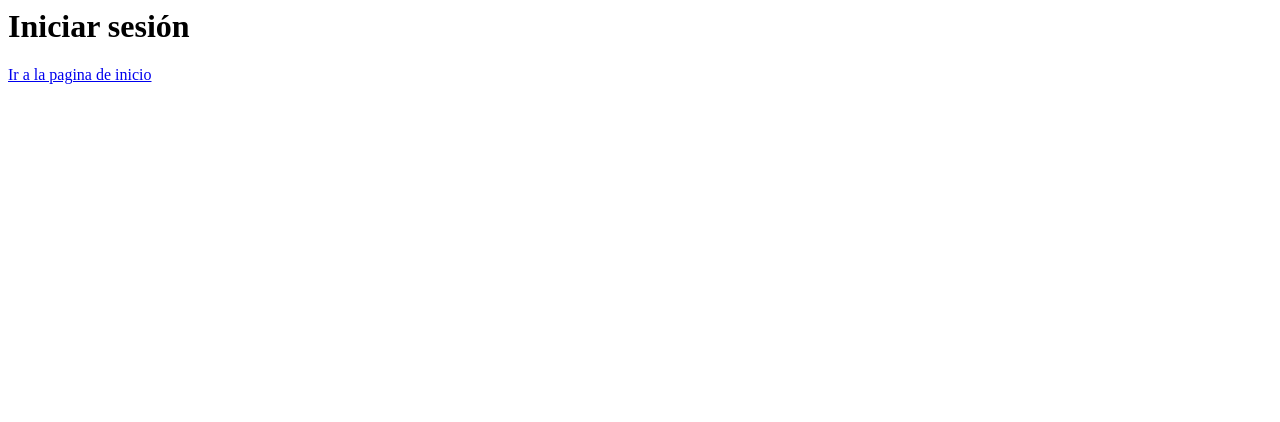
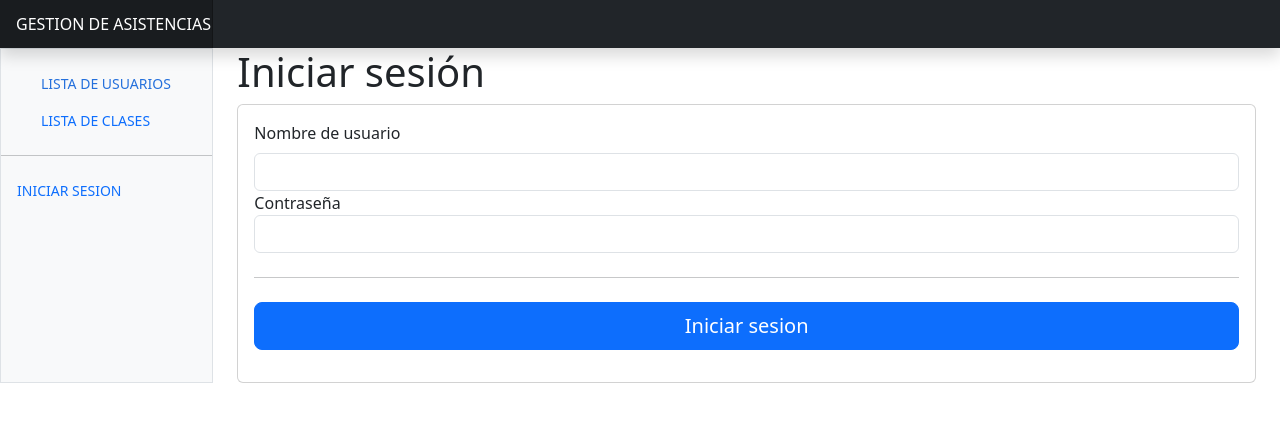
Before and after one commit to lucasibaniez/asistencia-alumnos, a Django app: page /login/ in a window 1280 px wide. Shown: the top 422 px of the page. Run offline with Django 4.2, Linux system fonts and the light colour scheme.

Commit message:
se creo funcionalidad para iniciar sesion

```diff
--- a/asistencia_alumnos/asistencia_alumnos/settings.py
+++ b/asistencia_alumnos/asistencia_alumnos/settings.py
@@ -122,8 +122,6 @@ STATIC_URL = 'static/'
 
 RUTA_CARPETA_STATIC = os.path.join(BASE_DIR, "static")
 
-print("RUTA_CARPETA_STATIC:", RUTA_CARPETA_STATIC)
-
 STATICFILES_DIRS = (
     RUTA_CARPETA_STATIC,
 )
--- a/asistencia_alumnos/asistencia_alumnos/views.py
+++ b/asistencia_alumnos/asistencia_alumnos/views.py
@@ -1,9 +1,30 @@
-from django.shortcuts import render
+from django.shortcuts import render, redirect
+
+from django.contrib.auth import authenticate, login as login_django
+
 
 from apps.usuarios.models import Usuario
 
 def login(request):
-    return render(request, 'login.html', {})
+    nombre_usuario = ""
+    mensaje_error = None
+    if request.method == "POST":
+        nombre_usuario = request.POST.get("username") # request.GET.get("username")
+        contrasenia = request.POST.get("password") # request.GET.get("password")
+        u = authenticate(request, username=nombre_usuario, password=contrasenia)
+
+        if u:
+            login_django(request, u)
+
+            return redirect("pagina_principal")
+        else:
+            mensaje_error = "Usuario y/o contraseña incorrecta"
+
+    ctx = {
+        "nombre_usuario": nombre_usuario,
+        "mensaje_error": mensaje_error
+    }
+    return render(request, 'login.html', ctx)
 
 def home(request):
     template_name = 'home.html'
--- a/asistencia_alumnos/templates/base/barra_navegacion.html
+++ b/asistencia_alumnos/templates/base/barra_navegacion.html
@@ -27,12 +27,18 @@
     <ul class="nav flex-column mb-auto">
 
         <li class="nav-item">
-            <a class="nav-link d-flex align-items-center gap-2" href="{% url 'iniciar_sesion'  %}">
-                <svg class="bi">
-                    <use xlink:href="#door-closed"></use>
-                </svg>
-                SALIR
-            </a>
+
+            {% if user.is_authenticated %}
+                <a class="nav-link d-flex align-items-center gap-2" href="{% url 'iniciar_sesion'  %}">
+                    SALIR
+                </a>
+            {% else %}
+                <a class="nav-link d-flex align-items-center gap-2" href="{% url 'iniciar_sesion'  %}">
+                    INICIAR SESION
+                </a>
+            {% endif %}
+
+
         </li>
     </ul>
 </div>
--- a/asistencia_alumnos/templates/home.html
+++ b/asistencia_alumnos/templates/home.html
@@ -2,9 +2,10 @@
 
 {% block contenido %}
     <div class="d-flex justify-content-between flex-wrap flex-md-nowrap align-items-center pt-3 pb-2 mb-3 border-bottom">
-
         <h1 class="h2">PAGINA DE INICIO</h1>
-
     </div>
 
+
+    El usuario autenticado es: {{ user }}
+
 {% endblock contenido %}
--- a/asistencia_alumnos/templates/login.html
+++ b/asistencia_alumnos/templates/login.html
@@ -1,3 +1,35 @@
-<h1>Iniciar sesión</h1>
+{% extends 'base/base.html' %}
 
-<a href="{% url 'pagina_principal'  %}">Ir a la pagina de inicio</a>
+{% block contenido %}
+    <h1>Iniciar sesión</h1>
+
+
+
+    <div class="card">
+        <div class="card-body">
+
+            {% if mensaje_error %}
+                <div class="alert alert-danger" role="alert">
+                    {{mensaje_error}}
+                </div>
+            {% endif %}
+
+
+            <form method="post">{% csrf_token %}
+                <label class="form-label">Nombre de usuario</label>
+                <input type="text" id="username" name="username" class="form-control" value="{{nombre_usuario}}">
+
+
+                <labelclass="form-label">Contraseña</label>
+                <input type="password" id="password" name="password" class="form-control">
+
+                <hr class="my-4">
+
+                <button class="w-100 btn btn-primary btn-lg" type="submit">Iniciar sesion</button>
+
+            </form>
+        </div>
+      </div>
+
+
+{% endblock contenido %}
```
